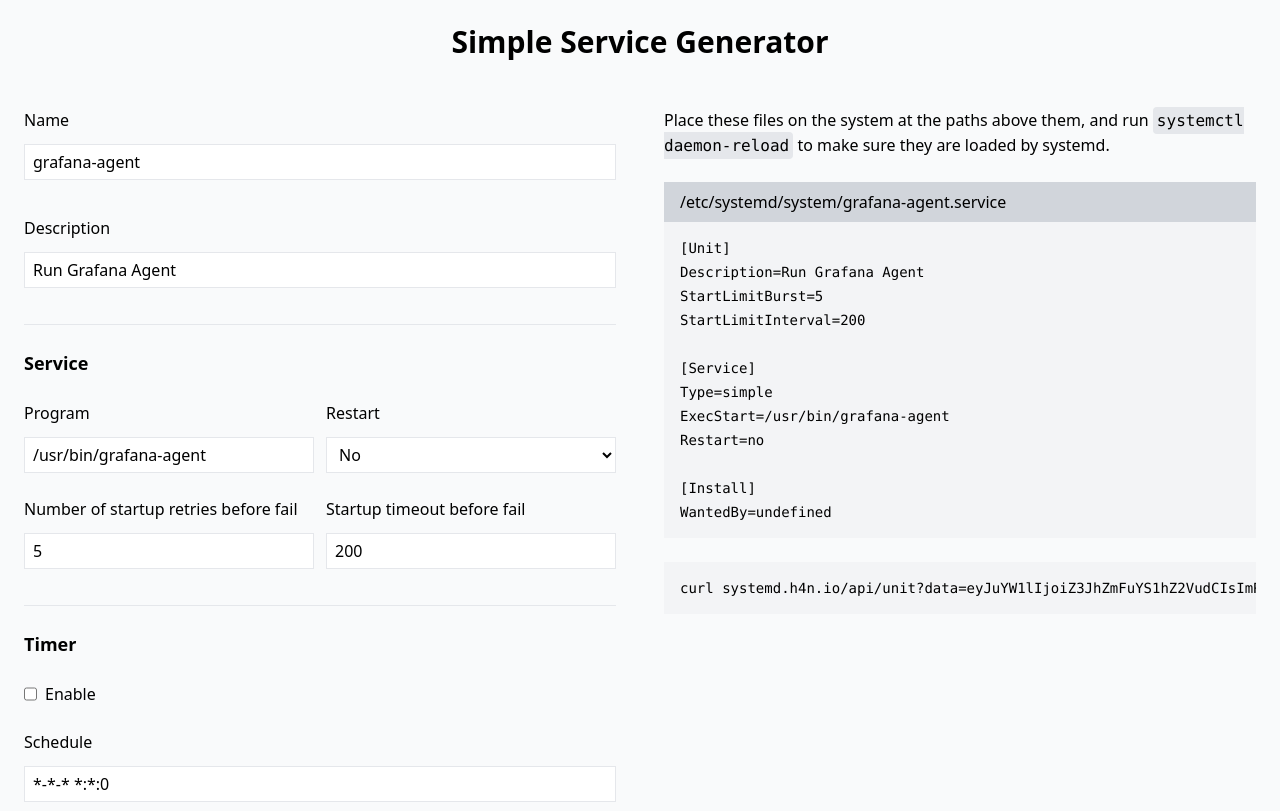
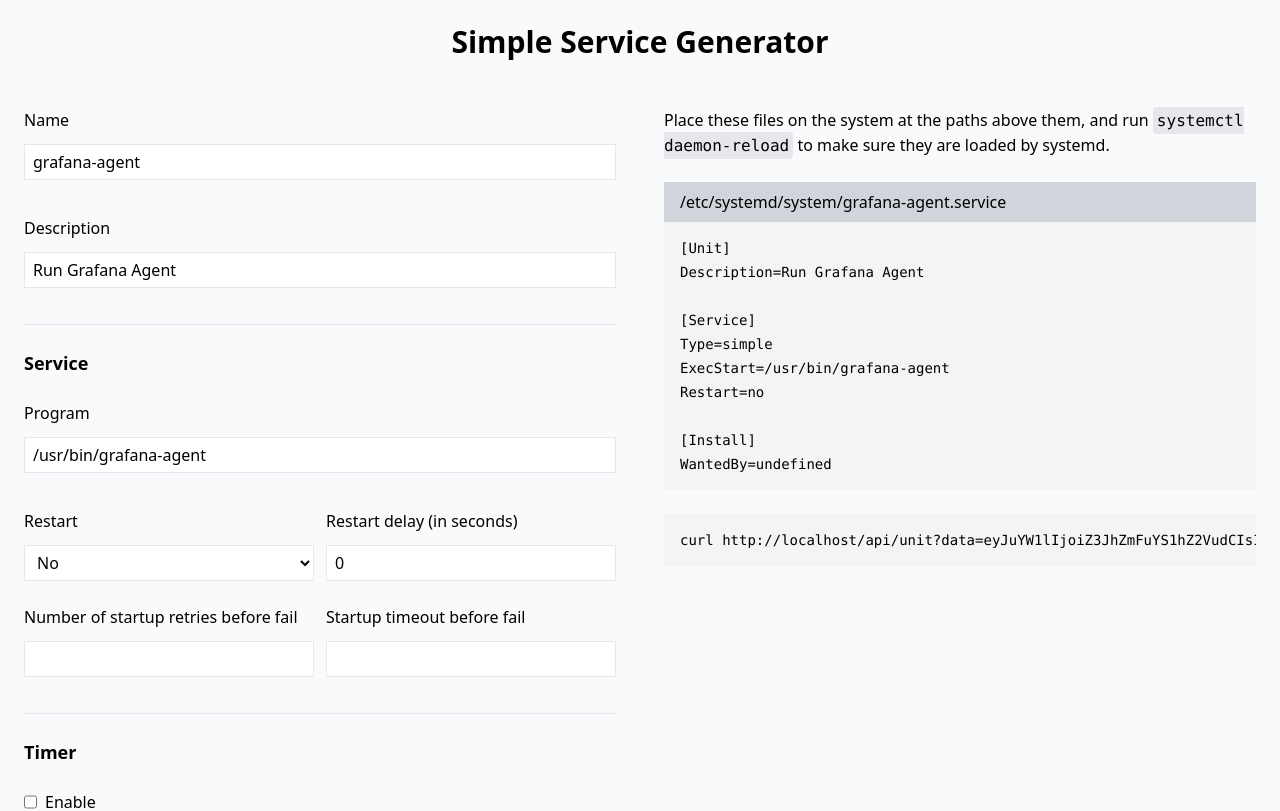
Before and after one commit to hbjydev/systemd-generator, a Next.js app: page / in a window 1280 px wide. Shown: the top 811 px of the page. Built offline with nearby package versions, Linux system fonts and the light colour scheme.

Commit message:
feat: improve domain detection

```diff
--- a/src/lib/context.ts
+++ b/src/lib/context.ts
@@ -5,12 +5,13 @@
   name: string;
   description: string;
 
-  startLimitInterval: number;
-  startLimitBurst: number;
+  startLimitInterval?: number;
+  startLimitBurst?: number;
 
   service: {
     execStart: string;
     restartType?: SystemdServiceRestartType;
+    restartTime?: number;
   };
 
   timer: {
--- a/src/lib/service.ts
+++ b/src/lib/service.ts
@@ -11,6 +11,7 @@
 
 export class SystemdService extends SystemdUnit {
     public restart?: SystemdServiceRestartType;
+    public restartSec?: number;
 
     constructor(
         name: string,
@@ -30,6 +31,10 @@
             base = `${base}\nRestart=${this.restart}`;
         }
 
+        if (this.restartSec) {
+            base = `${base}\nRestartSec=${this.restartSec}`;
+        }
+
         return base;
     }
 }
--- a/src/pages/_app.tsx
+++ b/src/pages/_app.tsx
@@ -9,11 +9,12 @@
   const [data, setData] = useState<FormData>({
     name: "grafana-agent",
     description: "Run Grafana Agent",
-    startLimitBurst: 5,
-    startLimitInterval: 200,
+    startLimitBurst: undefined,
+    startLimitInterval: undefined,
     service: {
       execStart: "/usr/bin/grafana-agent",
       restartType: "no",
+      restartTime: 0,
     },
     timer: {
       enabled: false,
--- a/src/pages/index.tsx
+++ b/src/pages/index.tsx
@@ -1,6 +1,6 @@
 import { type NextPage } from "next";
 import Head from "next/head";
-import { useContext } from "react";
+import { useContext, useEffect, useState } from "react";
 import { SystemdService } from "../lib/service";
 import { SystemdTimer } from "../lib/timer";
 import { RestartTypeField } from "../components/RestartTypeField";
@@ -9,7 +9,12 @@
 import { CheckField } from "../components/CheckField";
 
 const Home: NextPage = () => {
+  const [domain, setDomain] = useState('systemd.h4n.io');
   const context = useContext(FormContext);
+  useEffect(() => {
+    setDomain(window.location.origin);
+  }, [setDomain]);
+
   if (!context) return <h1>Text</h1>;
 
   const service = new SystemdService(
@@ -19,6 +24,7 @@
     context.data.timer.enabled ? "oneshot" : "simple"
   );
   service.restart = context.data.service.restartType;
+  service.restartSec = context.data.service.restartTime;
   service.startLimitBurst = context.data.startLimitBurst;
   service.startLimitInterval = context.data.startLimitInterval;
 
@@ -70,22 +76,37 @@
             <div className="flex w-full flex-col gap-6">
               <div className="text-lg font-bold">Service</div>
 
+              <TextField
+                name="program"
+                label="Program"
+                onChange={(ev) => {
+                  context.update({
+                    service: {
+                      ...context.data.service,
+                      execStart: ev.target.value,
+                    },
+                  });
+                }}
+                value={context.data.service.execStart}
+              />
+
               <div className="grid grid-cols-2 gap-3">
+                <RestartTypeField />
+
                 <TextField
-                  name="program"
-                  label="Program"
+                  number
+                  name="restartTime"
+                  label="Restart delay (in seconds)"
                   onChange={(ev) => {
                     context.update({
                       service: {
                         ...context.data.service,
-                        execStart: ev.target.value,
+                        restartTime: parseInt(ev.target.value),
                       },
                     });
                   }}
-                  value={context.data.service.execStart}
+                  value={context.data.service.restartTime?.toString()}
                 />
-
-                <RestartTypeField />
 
                 <TextField
                   number
@@ -94,7 +115,7 @@
                   onChange={(ev) => {
                     context.update({ startLimitBurst: parseInt(ev.target.value) });
                   }}
-                  value={context.data.startLimitBurst.toString()}
+                  value={context.data.startLimitBurst?.toString()}
                 />
 
                 <TextField
@@ -104,7 +125,7 @@
                   onChange={(ev) => {
                     context.update({ startLimitInterval: parseInt(ev.target.value) });
                   }}
-                  value={context.data.startLimitInterval.toString()}
+                  value={context.data.startLimitInterval?.toString()}
                 />
               </div>
             </div>
@@ -198,7 +219,7 @@
             ) : null}
             <pre className="flex flex-col gap-1 overflow-x-scroll bg-gray-100 p-4 text-sm">
               <p>
-                curl systemd.h4n.io/api/unit?data=
+                curl {domain}/api/unit?data=
                 {Buffer.from(
                   JSON.stringify({
                     name: context.data.name,
@@ -211,7 +232,7 @@
               </p>
               {context.data.timer.enabled ? (
                 <p>
-                  curl systemd.h4n.io/api/timer?data=
+                  curl {domain}/api/timer?data=
                   {Buffer.from(
                     JSON.stringify({
                       name: context.data.name,
```
